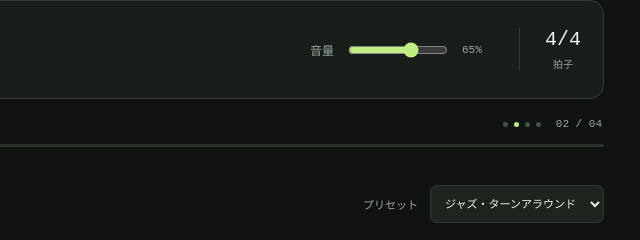
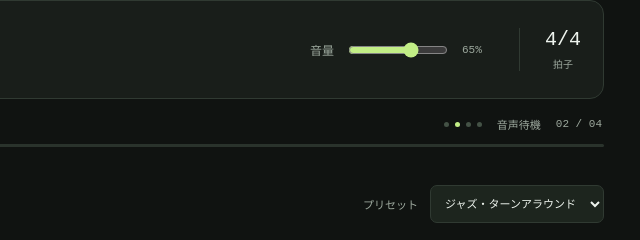
Before and after one commit to magdam-bo/Repository2, a website with bundled scripts: page index.html in a window 1280 px wide. Both pictures are taken after a click on the button "コード進行を再生". Shown: the part 283-523 px from the top of the page, 640-1280 px from the left. Built offline with nearby package versions, Linux system fonts and the light colour scheme.

Commit message:
Show actual Web Audio output signal

```diff
--- a/app.js
+++ b/app.js
@@ -9,6 +9,8 @@ const engine=new AudioEngine({onState:(playing,message)=>{
   $('#status').classList.remove('error');
 },onPosition:position=>{
   active=position?.index??-1;
+  $('#audio-signal').textContent=position?.level>.00001?'音声出力中':'音声待機';
+  $('#audio-signal').dataset.level=String(position?.level??0);
   document.querySelectorAll('.chord-card').forEach((card,i)=>{
     card.classList.toggle('playing',i===active);
     card.querySelector('.card-progress').style.width=(i===active?position.fraction*100:0)+'%';
--- a/audio.js
+++ b/audio.js
@@ -11,7 +11,10 @@ export class AudioEngine {
       this.context=this.contextFactory();
       this.master=this.context.createGain(); this.master.gain.value=this.volume*.7;
       const compressor=this.context.createDynamicsCompressor();
-      this.master.connect(compressor); compressor.connect(this.context.destination);
+      this.master.connect(compressor);
+      this.analyser=this.context.createAnalyser?.();
+      if(this.analyser){this.analyser.fftSize=256;this.samples=new Float32Array(256);compressor.connect(this.analyser);this.analyser.connect(this.context.destination);}
+      else compressor.connect(this.context.destination);
       this.context.onstatechange=()=>{
         if(this.playing && this.context.state!=='running') this.stop('音声が中断されました。再生ボタンで再開できます');
       };
@@ -76,7 +79,8 @@ export class AudioEngine {
     }
     this.events=this.events.filter(e=>e.end>now);
     const event=this.events.find(e=>e.start<=now&&e.end>now);
-    if(event) this.onPosition({index:event.index,fraction:(now-event.start)/(event.end-event.start),beat:Math.floor((now-event.start)*this.bpm/60)%4});
+    let rms=0;if(this.analyser){this.analyser.getFloatTimeDomainData(this.samples);rms=Math.sqrt(this.samples.reduce((a,x)=>a+x*x,0)/this.samples.length);}
+    if(event) this.onPosition({level:rms,index:event.index,fraction:(now-event.start)/(event.end-event.start),beat:Math.floor((now-event.start)*this.bpm/60)%4});
     if(now>=this.finishTime) this.stop('再生が終了しました');
   }
   stop(message='停止中') {
--- a/index.html
+++ b/index.html
@@ -11,7 +11,7 @@
 <label class="volume" for="volume">音量 <input id="volume" type="range" min="0" max="100" value="65"><output id="volume-value">65%</output></label>
 <div class="meter"><b>4/4</b><span>拍子</span></div>
 </section>
-<div class="playback-line"><span id="status" role="status" aria-live="polite">停止中 · 再生ボタンで音声を開始</span><div id="beat-dots" aria-hidden="true"><i></i><i></i><i></i><i></i></div><span id="position">01 / 04</span></div>
+<div class="playback-line"><span id="status" role="status" aria-live="polite">停止中 · 再生ボタンで音声を開始</span><div id="beat-dots" aria-hidden="true"><i></i><i></i><i></i><i></i></div><span id="audio-signal" aria-label="音声出力レベル">音声待機</span><span id="position">01 / 04</span></div>
 <div class="timeline" role="progressbar" aria-label="コード進行の再生位置" aria-valuemin="0" aria-valuemax="100" aria-valuenow="0"><div id="progress"></div></div>
 <section class="workspace"><div class="section-heading"><div><p class="eyebrow">PROGRESSION</p><h2>コード進行 <span id="chord-count">4 CHORDS</span></h2></div><label class="preset-label">プリセット <select id="preset"><option value="jazz">ジャズ・ターンアラウンド</option><option value="pop">ポップスの定番</option><option value="minor">マイナーの響き</option></select></label></div>
 <div id="cards" class="cards" aria-label="コード進行"></div>
```
